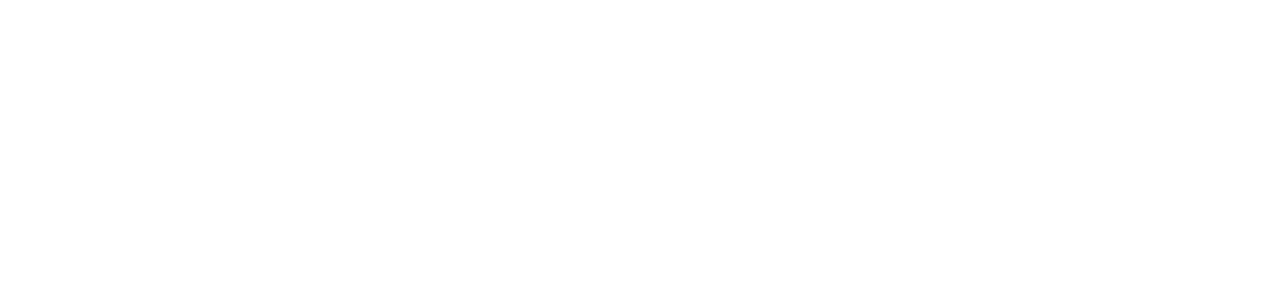
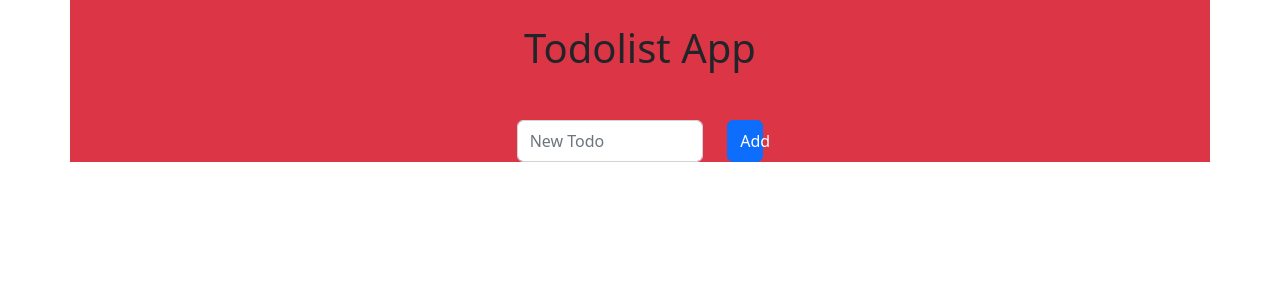
Before and after one commit to royanlord/skilvul-todolist-app, a React (Vite) app: page / in a window 1280 px wide. Shown: the top 300 px of the page. Built offline with nearby package versions, Linux system fonts and the light colour scheme.

Commit message:
import todolist component

```diff
--- a/src/App.jsx
+++ b/src/App.jsx
@@ -4,13 +4,26 @@
 // import reactLogo from './assets/react.svg'
 // import viteLogo from '/vite.svg'
 import './App.css'
+import { TodoList } from './components/TodoList'
 
 function App() {
   const [count, setCount] = useState(0)
 
   return (
     <>
-
+      <TodoList />
+      {/* <div className="todo-input d-flex justify-content-center mt-lg-5 mt-4">
+        <form>
+          <div className="row d-flex justify-content-center">
+            <div className="col-lg-7 col-md-12">
+              <input type="text" name="" id="" className="form-control py-lg-2 py-1" placeholder='New Todo' />
+            </div>
+            <div className="col-lg-2 col-md-12 pt-lg-0 pt-2">
+              <button type='submit' className='btn btn-primary py-lg-2 py-1 w-100'>Add</button>
+            </div>
+          </div>
+        </form>
+      </div> */}
     </>
   )
 }
```
